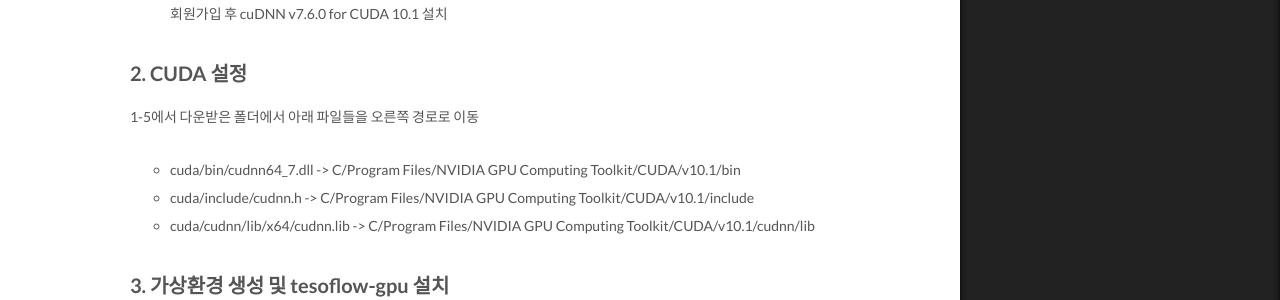
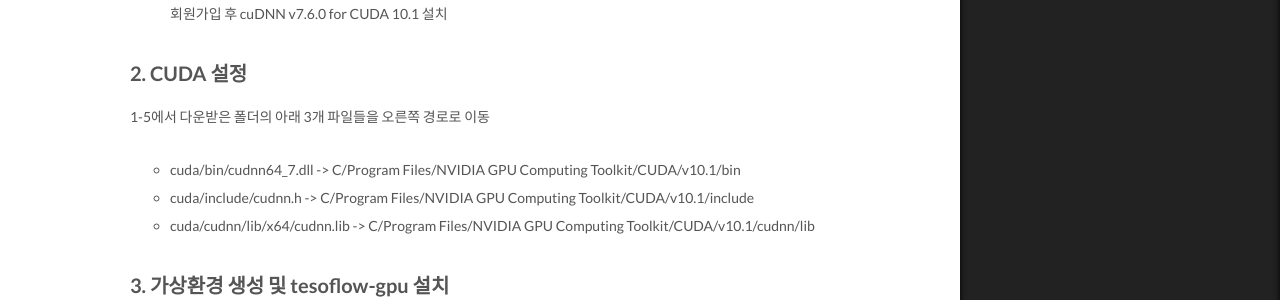
Before and after one commit to jieunc1070/jieunc1070.github.io, a Jekyll site: the page built from _posts/2020-05-13-Tensorflow-2.0-GPU-설치-(Window).md, in a window 1280 px wide and 1400 px high, scrolled down 159 px. Shown: the part 556-856 px from the top of the window. Built offline with Jekyll 4.4.1, drawn with Linux system fonts in a browser that asks for light colours; comment, search, counter and statistics services are not loaded.

Commit message:
Update 2020-05-13-Tensorflow-2.0-GPU-설치-(Window).md

```diff
--- a/_posts/2020-05-13-Tensorflow-2.0-GPU-설치-(Window).md
+++ b/_posts/2020-05-13-Tensorflow-2.0-GPU-설치-(Window).md
@@ -18,7 +18,7 @@ tags:
 회원가입 후 cuDNN v7.6.0 for CUDA 10.1 설치
 
 ## 2. CUDA 설정
-1-5에서 다운받은 폴더에서 아래 파일들을 오른쪽 경로로 이동
+1-5에서 다운받은 폴더의 아래 3개 파일들을 오른쪽 경로로 이동
 - cuda/bin/cudnn64_7.dll -> C/Program Files/NVIDIA GPU Computing Toolkit/CUDA/v10.1/bin
 - cuda/include/cudnn.h -> C/Program Files/NVIDIA GPU Computing Toolkit/CUDA/v10.1/include
 - cuda/cudnn/lib/x64/cudnn.lib -> C/Program Files/NVIDIA GPU Computing Toolkit/CUDA/v10.1/cudnn/lib
```
